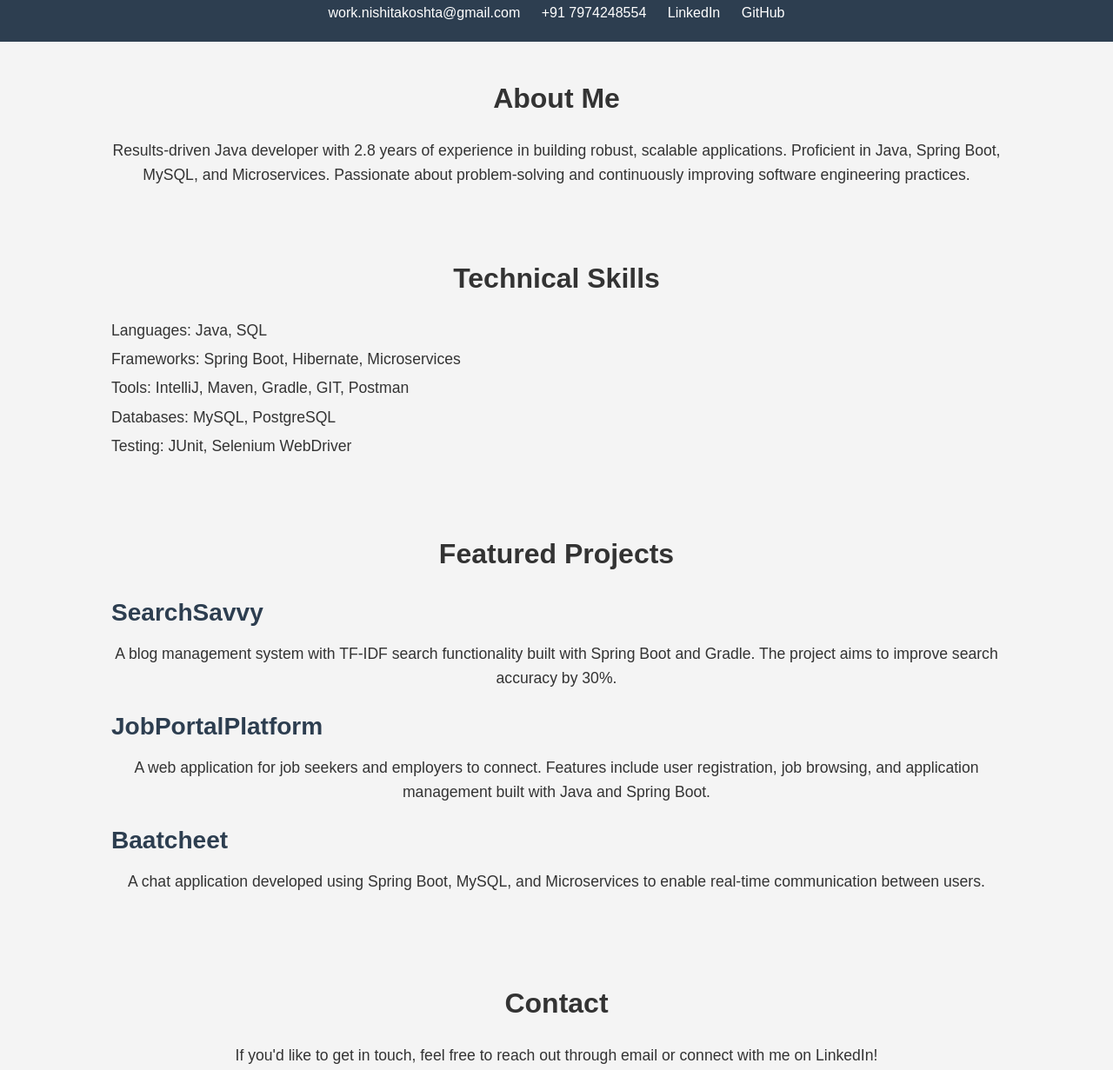
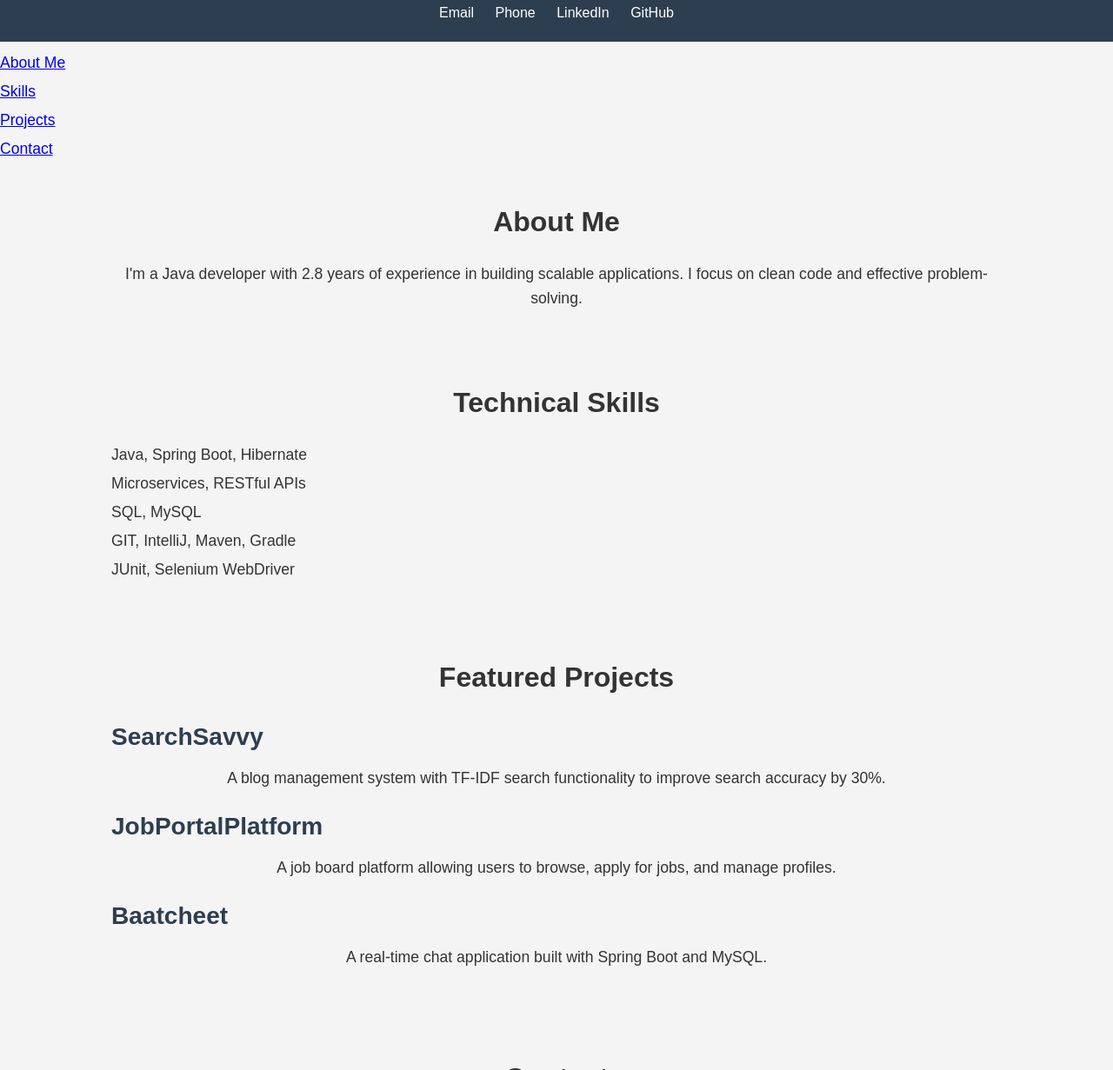
Before and after one commit to nishitakoshta/nishitakoshta-portfolio, a plain HTML site: page index.html in a window 1280 px wide. Shown: the part 120-1351 px from the top of the page at 87% size. Drawn offline with Linux system fonts and the light colour scheme.

Commit message:
Update index.html

```diff
--- a/index.html
+++ b/index.html
@@ -12,18 +12,27 @@
             <h1>Nishita Koshta</h1>
             <p>Java Developer | Spring Boot | Microservices | SQL</p>
             <div class="contact-info">
-                <a href="mailto:work.nishitakoshta@gmail.com">work.nishitakoshta@gmail.com</a>
-                <a href="tel:+917974248554">+91 7974248554</a>
+                <a href="mailto:work.nishitakoshta@gmail.com">Email</a>
+                <a href="tel:+917974248554">Phone</a>
                 <a href="https://www.linkedin.com/in/nishita-koshta/" target="_blank">LinkedIn</a>
                 <a href="https://github.com/nishitakoshta" target="_blank">GitHub</a>
             </div>
         </div>
     </header>
 
+    <nav>
+        <ul>
+            <li><a href="#about">About Me</a></li>
+            <li><a href="#skills">Skills</a></li>
+            <li><a href="#projects">Projects</a></li>
+            <li><a href="#contact">Contact</a></li>
+        </ul>
+    </nav>
+
     <section id="about">
         <div class="container">
             <h2>About Me</h2>
-            <p>Results-driven Java developer with 2.8 years of experience in building robust, scalable applications. Proficient in Java, Spring Boot, MySQL, and Microservices. Passionate about problem-solving and continuously improving software engineering practices.</p>
+            <p>I'm a Java developer with 2.8 years of experience in building scalable applications. I focus on clean code and effective problem-solving.</p>
         </div>
     </section>
 
@@ -31,11 +40,11 @@
         <div class="container">
             <h2>Technical Skills</h2>
             <ul>
-                <li>Languages: Java, SQL</li>
-                <li>Frameworks: Spring Boot, Hibernate, Microservices</li>
-                <li>Tools: IntelliJ, Maven, Gradle, GIT, Postman</li>
-                <li>Databases: MySQL, PostgreSQL</li>
-                <li>Testing: JUnit, Selenium WebDriver</li>
+                <li>Java, Spring Boot, Hibernate</li>
+                <li>Microservices, RESTful APIs</li>
+                <li>SQL, MySQL</li>
+                <li>GIT, IntelliJ, Maven, Gradle</li>
+                <li>JUnit, Selenium WebDriver</li>
             </ul>
         </div>
     </section>
@@ -43,20 +52,19 @@
     <section id="projects">
         <div class="container">
             <h2>Featured Projects</h2>
-
             <div class="project">
                 <h3><a href="https://github.com/nishitakoshta/SearchSavvy" target="_blank">SearchSavvy</a></h3>
-                <p>A blog management system with TF-IDF search functionality built with Spring Boot and Gradle. The project aims to improve search accuracy by 30%.</p>
+                <p>A blog management system with TF-IDF search functionality to improve search accuracy by 30%.</p>
             </div>
 
             <div class="project">
                 <h3><a href="https://github.com/nishitakoshta/JobPortalPlatform" target="_blank">JobPortalPlatform</a></h3>
-                <p>A web application for job seekers and employers to connect. Features include user registration, job browsing, and application management built with Java and Spring Boot.</p>
+                <p>A job board platform allowing users to browse, apply for jobs, and manage profiles.</p>
             </div>
 
             <div class="project">
                 <h3><a href="https://github.com/nishitakoshta/Baatcheet" target="_blank">Baatcheet</a></h3>
-                <p>A chat application developed using Spring Boot, MySQL, and Microservices to enable real-time communication between users.</p>
+                <p>A real-time chat application built with Spring Boot and MySQL.</p>
             </div>
         </div>
     </section>
@@ -64,7 +72,7 @@
     <section id="contact">
         <div class="container">
             <h2>Contact</h2>
-            <p>If you'd like to get in touch, feel free to reach out through email or connect with me on LinkedIn!</p>
+            <p>Feel free to reach out to me via email or LinkedIn!</p>
         </div>
     </section>
 
@@ -73,5 +81,9 @@
             <p>&copy; 2025 Nishita Koshta | Java Developer Portfolio</p>
         </div>
     </footer>
+
+    <button class="back-to-top" id="back-to-top">↑</button>
+
+    <script src="script.js"></script>
 </body>
 </html>
```
